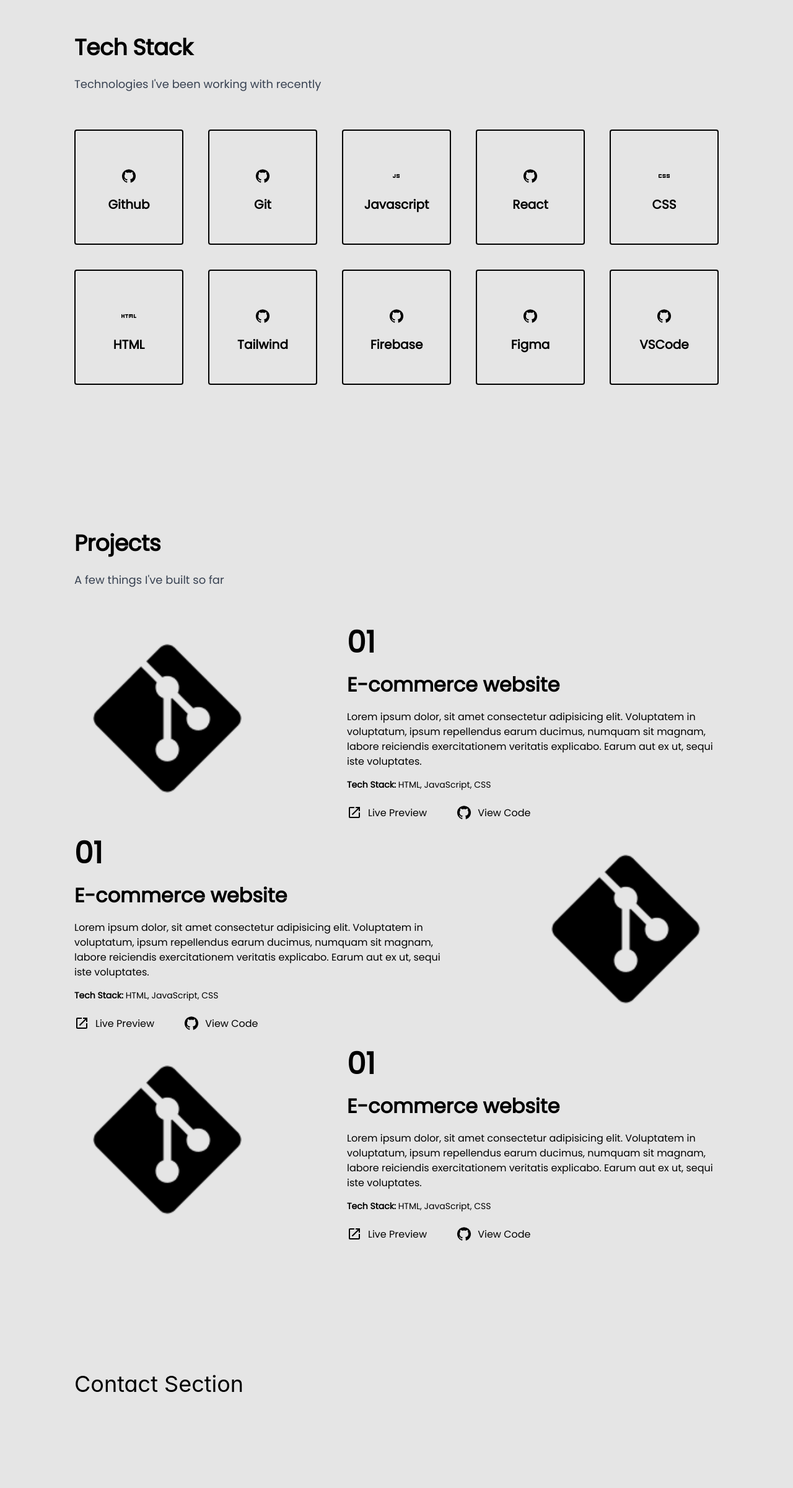
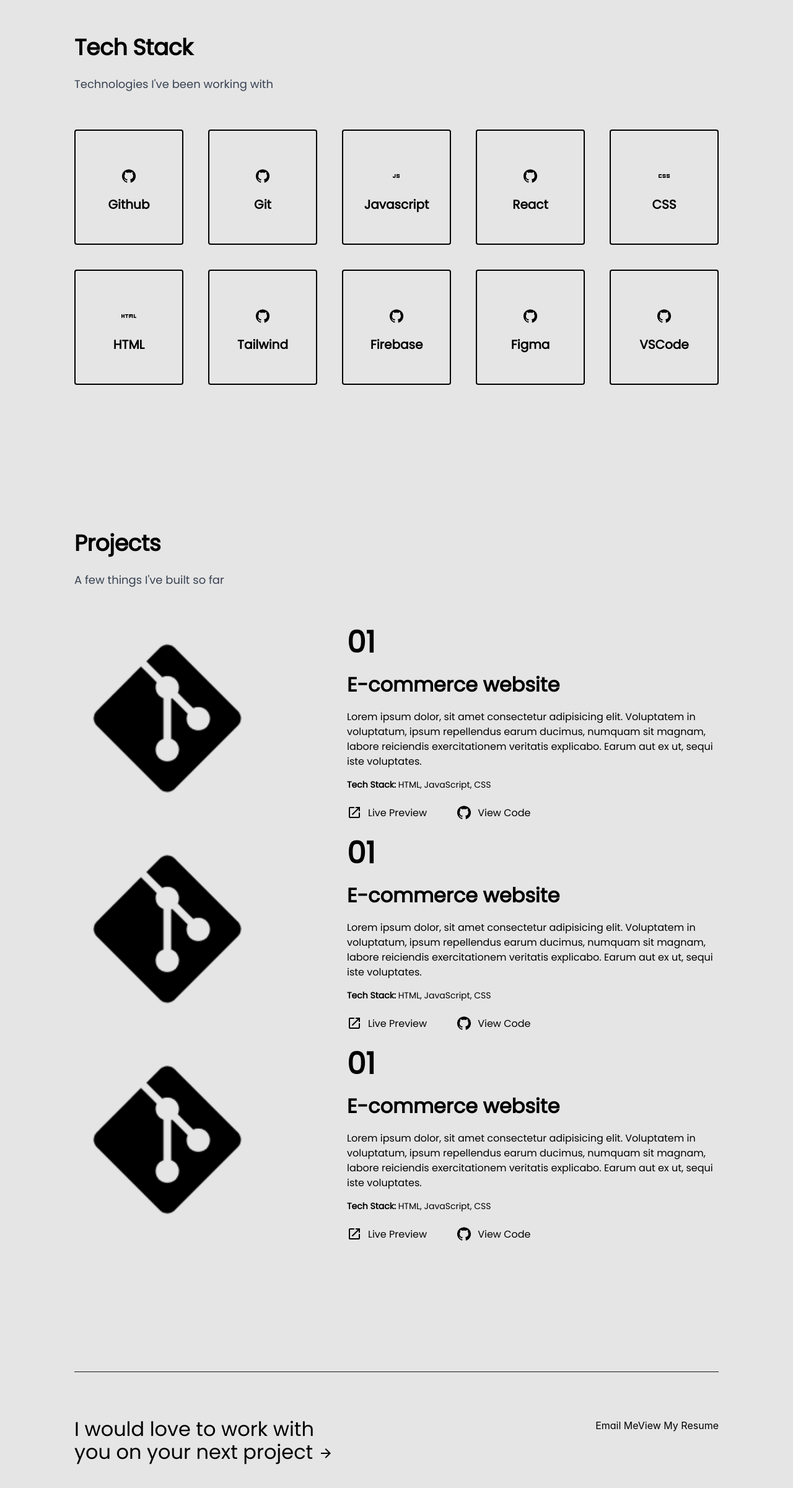
Before and after one commit to Babatems/Portfolio, a React (Create React App) app: page / in a window 1280 px wide. Shown: the part 2034-4435 px from the top of the page at 62% size. Built offline with nearby package versions, Linux system fonts and the light colour scheme.

Commit message:
Added content to Contact section

```diff
--- a/src/sections/Contact.js
+++ b/src/sections/Contact.js
@@ -1,7 +1,23 @@
+import ArrowForwardIcon from '@mui/icons-material/ArrowForward';
+
 export default function Contact() {
     return (
-      <div className="min-h-screen flex flex-col px-4 md:px-[120px] py-[9vh] md:py-[14vh]">
-        <h1 className="text-4xl">Contact Section</h1>
-      </div>
+      <>
+        <div className="min-h-screen flex flex-col px-4 md:px-[120px] py-[9vh] md:py-[14vh]">
+          <hr className='w-full h-[5px] border-[#181717] font-bold'/>
+          <div className='flex flex-row justify-between mt-[70px]'>
+            <div>
+              <p className='font-poppins font-normal text-[32px] leading-[115%]'
+                style={{letterSpacing: '-3%'}}
+              >I would love to work with <br /> you on your next project <ArrowForwardIcon /></p>
+
+            </div>
+            <div>
+              <a href="mailto:temiloluwainumoh@gmail.com">Email Me</a>
+              <a href="path/to/your/resume.pdf" target="_blank" rel="noopener noreferrer">View My Resume</a>
+            </div>
+          </div>
+        </div>
+      </>
     );
   }
--- a/src/sections/Projects.js
+++ b/src/sections/Projects.js
@@ -76,6 +76,9 @@
         </div>
 
         <div className="flex flex-row justify-between w-full h-[300px]">
+          {/* Image */}
+          <img src="/images/icon-git.png" alt="" className="h-[300px]" />
+
           {/* Content */}
           <div className="flex flex-col gap-[20px] max-w-[600px]">
             <h1
@@ -132,8 +135,6 @@
               </div>
             </div>
           </div>
-          {/* Image */}
-          <img src="/images/icon-git.png" alt="" className="h-[300px]" />
         </div>
 
         <div className="flex flex-row justify-between w-full h-[300px]">
--- a/src/sections/TechStack.js
+++ b/src/sections/TechStack.js
@@ -11,7 +11,7 @@
       >
         Tech Stack
       </h1>
-      <p className="text-gray-700 font-normal font-poppins text-[18px] leading-[26px] mb-[60px]">Technologies I've been working with recently</p>
+      <p className="text-gray-700 font-normal font-poppins text-[18px] leading-[26px] mb-[60px]">Technologies I've been working with</p>
 
       <div className="grid grid-cols-5 gap-[40px] justify-center items-center">
         <div className="group w-full h-[186px] rounded border-2 border-black flex flex-col items-center justify-center gap-[32px] transition-all duration-300 hover:bg-black">
```
